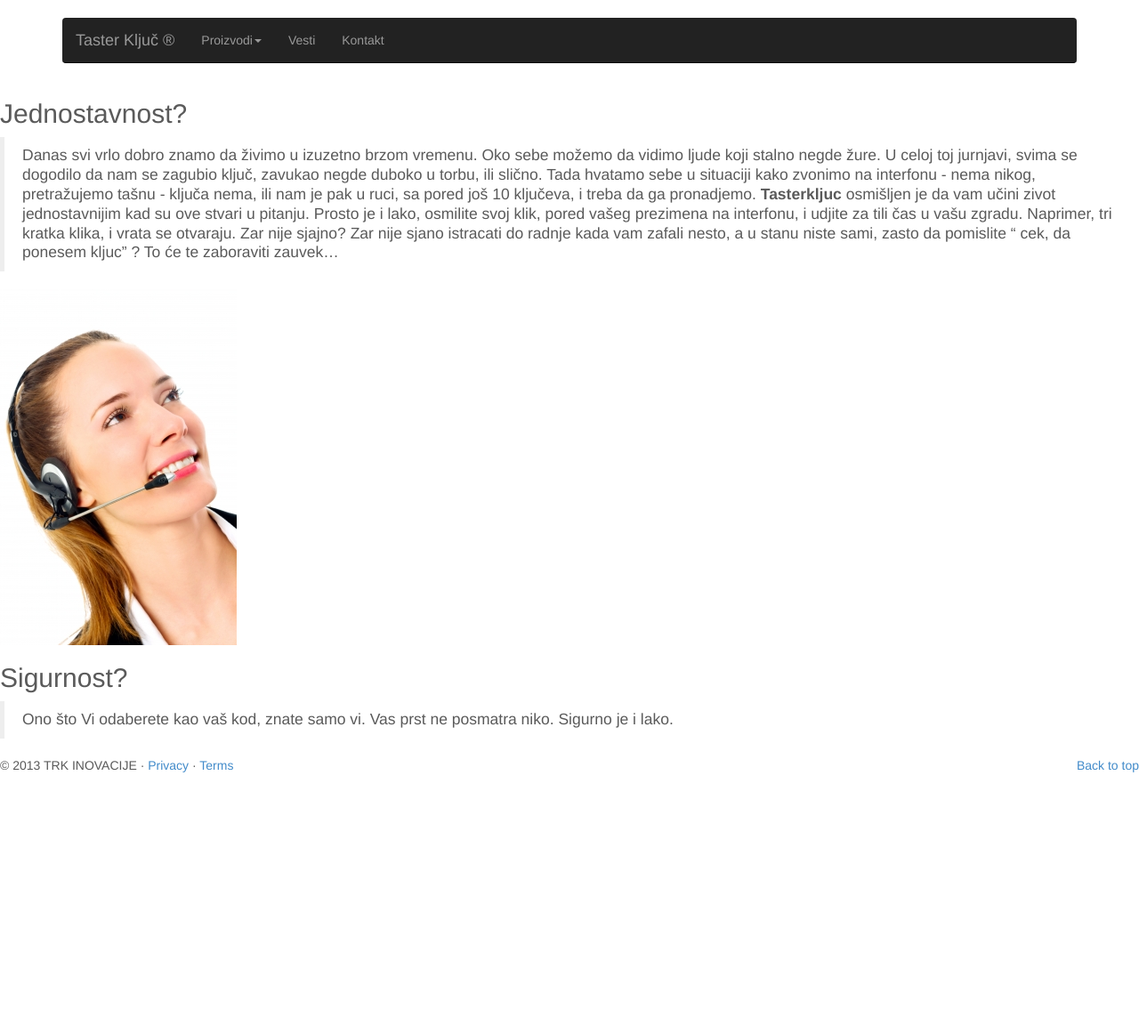
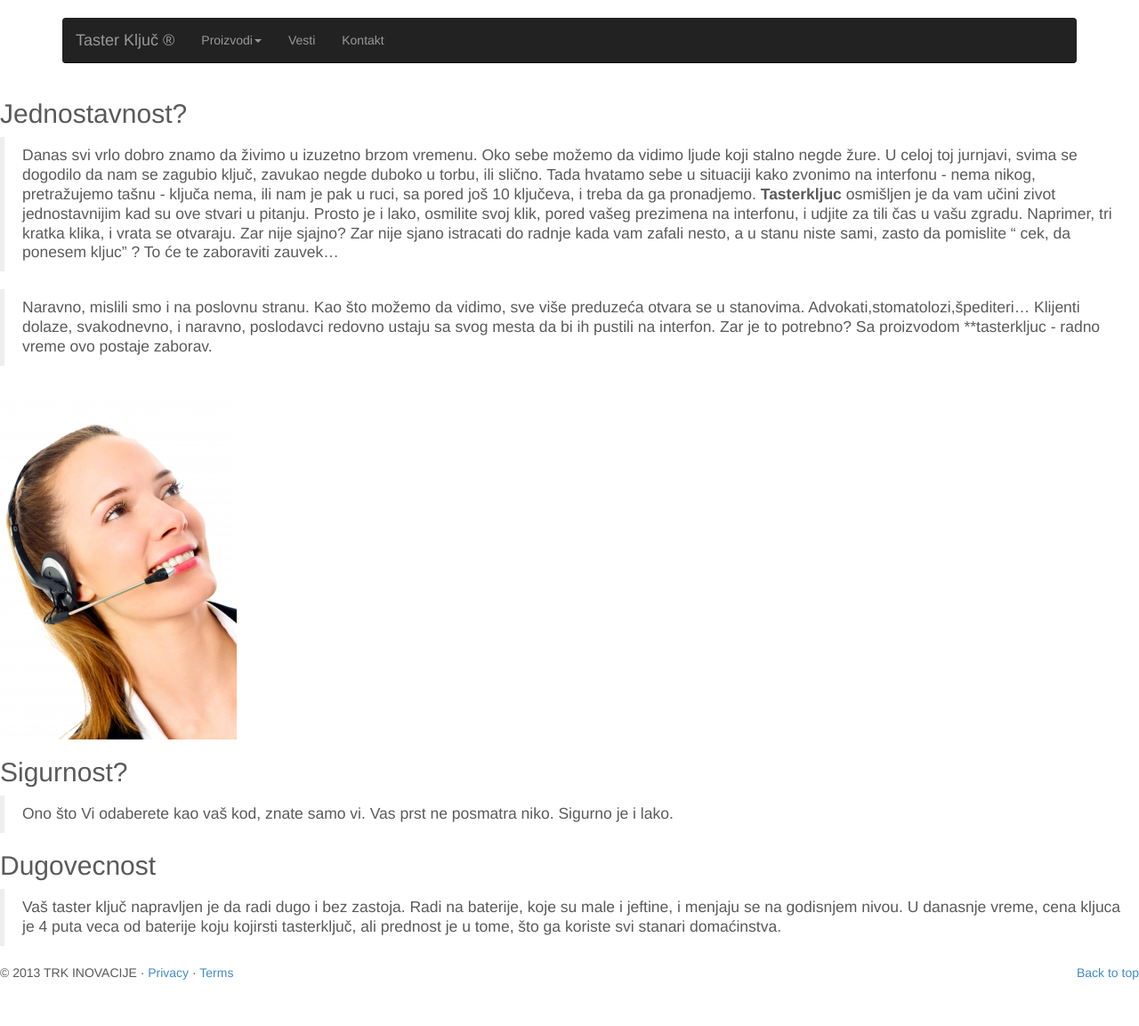
Before and after one commit to trkinovacije/tasterkljuc, a Jekyll site: the page built from _posts/2013-11-05-Kome-ovo-koristi.md, in a window 1280 px wide. Shown: the whole page at 89% size. Built offline with Jekyll 4.4.1, drawn with Linux system fonts in a browser that asks for light colours; nearby versions of some CDN libraries; library files that are not in the unit come from our copies; Markdown is read by kramdown in place of the engine named in the settings; comment, search, counter and statistics services are not loaded; before the commit the page ends 920 px from its top, so only the background shows below that.

Commit message:
Update 2013-11-05-Kome-ovo-koristi.md

```diff
--- a/_posts/2013-11-05-Kome-ovo-koristi.md
+++ b/_posts/2013-11-05-Kome-ovo-koristi.md
@@ -15,8 +15,20 @@ i udjite za tili čas u vašu zgradu. Naprimer, tri kratka klika, i vrata se otv
 istracati do radnje kada vam zafali nesto, a u stanu niste sami, zasto da pomislite " cek, da ponesem kljuc" ? To će te
 zaboraviti zauvek...
 
+> Naravno, mislili smo i na poslovnu stranu. Kao što možemo da vidimo, sve više preduzeća otvara se u stanovima. Advokati,stomatolozi,špediteri...
+Klijenti dolaze, svakodnevno, i naravno, poslodavci redovno ustaju sa svog mesta da bi ih pustili na interfon. Zar je to potrebno?
+Sa proizvodom **tasterkljuc - radno vreme ovo postaje zaborav.
+
+
+
 ![kkk](/assets/images/news/woman_phone_fdpn_Ambro.jpg)
 
 ##Sigurnost?
 
 > Ono što Vi odaberete kao vaš kod, znate samo vi. Vas prst ne posmatra niko. Sigurno je i lako.
+
+##Dugovecnost
+
+> Vaš taster ključ napravljen je da radi dugo i bez zastoja. Radi na baterije, koje su male i jeftine, i menjaju se na godisnjem nivou.
+U danasnje vreme, cena kljuca je 4 puta veca od baterije koju kojirsti tasterključ, ali prednost je u tome, što ga koriste svi stanari
+domaćinstva.
```
